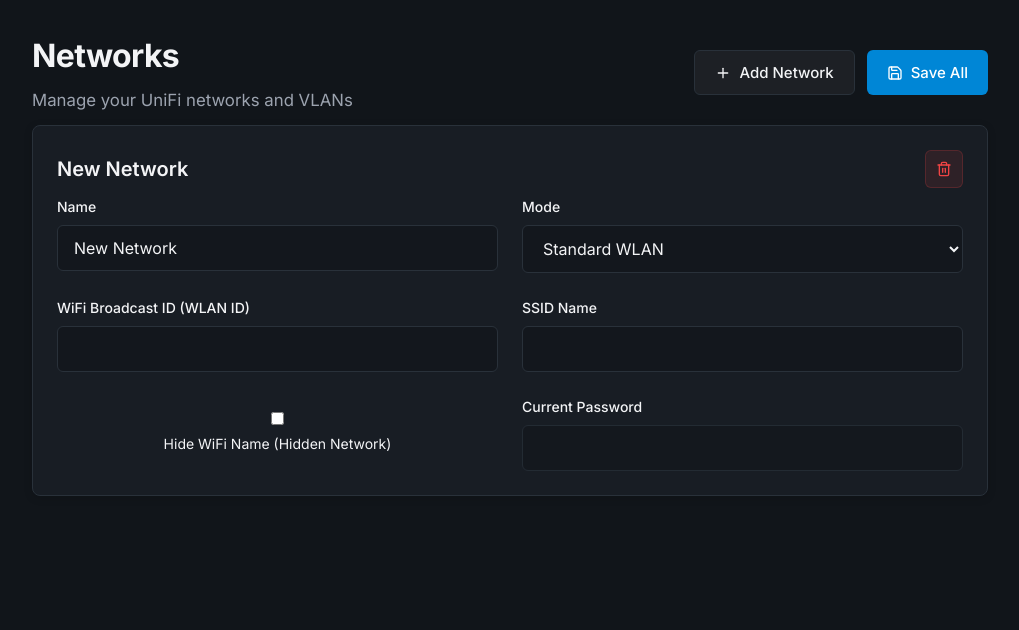
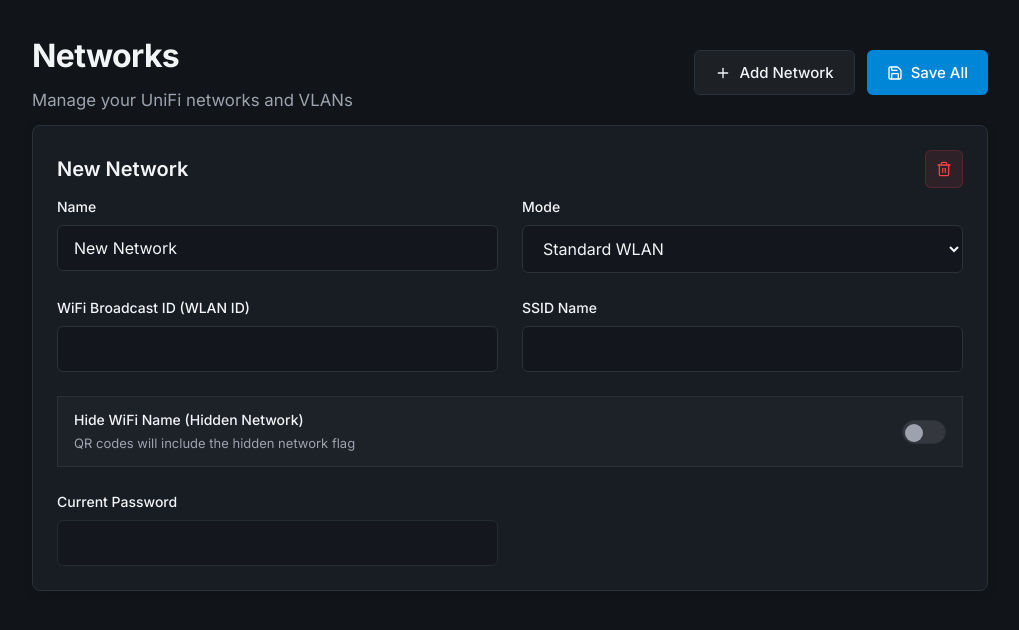
Before and after one commit to Tymexx/unifi-pass-manager, a React (Vite) app in the folder client/: page /networks in a window 1280 px wide. Both pictures are taken after a click on the button "Add Network". Shown: the top 630 px of the page, without its empty margins (260-1279 px from the left). Built offline with nearby package versions, Linux system fonts and the light colour scheme; no server answers.

Commit message:
Enhance UI: Add premium toggle switch for hidden network setting

```diff
--- a/client/src/components/Networks.jsx
+++ b/client/src/components/Networks.jsx
@@ -163,16 +163,29 @@ export default function Networks() {
                   onChange={(e) => handleChange(net.id, 'ssidName', e.target.value)}
                 />
               </div>
-              <div className="form-group" style={{ display: 'flex', alignItems: 'center', gap: '0.5rem', marginTop: '1rem' }}>
+              <div className="form-group full-width" style={{
+                flexDirection: 'row',
+                alignItems: 'center',
+                justifyContent: 'space-between',
+                padding: '12px 16px',
+                backgroundColor: 'rgba(255,255,255,0.02)',
+                borderRadius: 'var(--radius-sm)',
+                border: '1px solid var(--card-border)'
+              }}>
+                <div>
+                  <label htmlFor={`hidden-${net.id}`} style={{ margin: 0, fontWeight: '500', cursor: 'pointer', display: 'block' }}>
+                    Hide WiFi Name (Hidden Network)
+                  </label>
+                  <span style={{ fontSize: '0.8125rem', color: 'var(--text-secondary)' }}>QR codes will include the hidden network flag</span>
+                </div>
+                <label className="toggle-switch">
                   <input
                     type="checkbox"
                     id={`hidden-${net.id}`}
                     checked={net.isHidden || false}
                     onChange={(e) => handleChange(net.id, 'isHidden', e.target.checked)}
-                  style={{ width: 'auto', margin: 0 }}
                   />
-                <label htmlFor={`hidden-${net.id}`} style={{ margin: 0, fontWeight: 'normal', cursor: 'pointer' }}>
-                  Hide WiFi Name (Hidden Network)
+                  <span className="toggle-slider"></span>
                 </label>
               </div>
               <div className="form-group">
--- a/client/src/index.css
+++ b/client/src/index.css
@@ -425,6 +425,48 @@ label {
   font-size: 0.875rem;
   font-weight: 500;
   color: var(--text-primary);
+}
+
+/* Toggle Switch */
+.toggle-switch {
+  position: relative;
+  display: inline-block;
+  width: 44px;
+  height: 24px;
+  flex-shrink: 0;
+}
+.toggle-switch input {
+  opacity: 0;
+  width: 0;
+  height: 0;
+}
+.toggle-slider {
+  position: absolute;
+  cursor: pointer;
+  top: 0; left: 0; right: 0; bottom: 0;
+  background-color: rgba(255, 255, 255, 0.1);
+  transition: .3s;
+  border-radius: 24px;
+  border: 1px solid var(--card-border);
+}
+.toggle-slider:before {
+  position: absolute;
+  content: "";
+  height: 18px;
+  width: 18px;
+  left: 2px;
+  bottom: 1px;
+  background-color: var(--text-secondary);
+  transition: .3s;
+  border-radius: 50%;
+}
+input:checked + .toggle-slider {
+  background-color: var(--primary);
+  border-color: var(--primary);
+}
+input:checked + .toggle-slider:before {
+  transform: translateX(20px);
+  background-color: white;
 }
 
 input, select, textarea {
```
Lines whose indentation alone changed are shown as unchanged.
